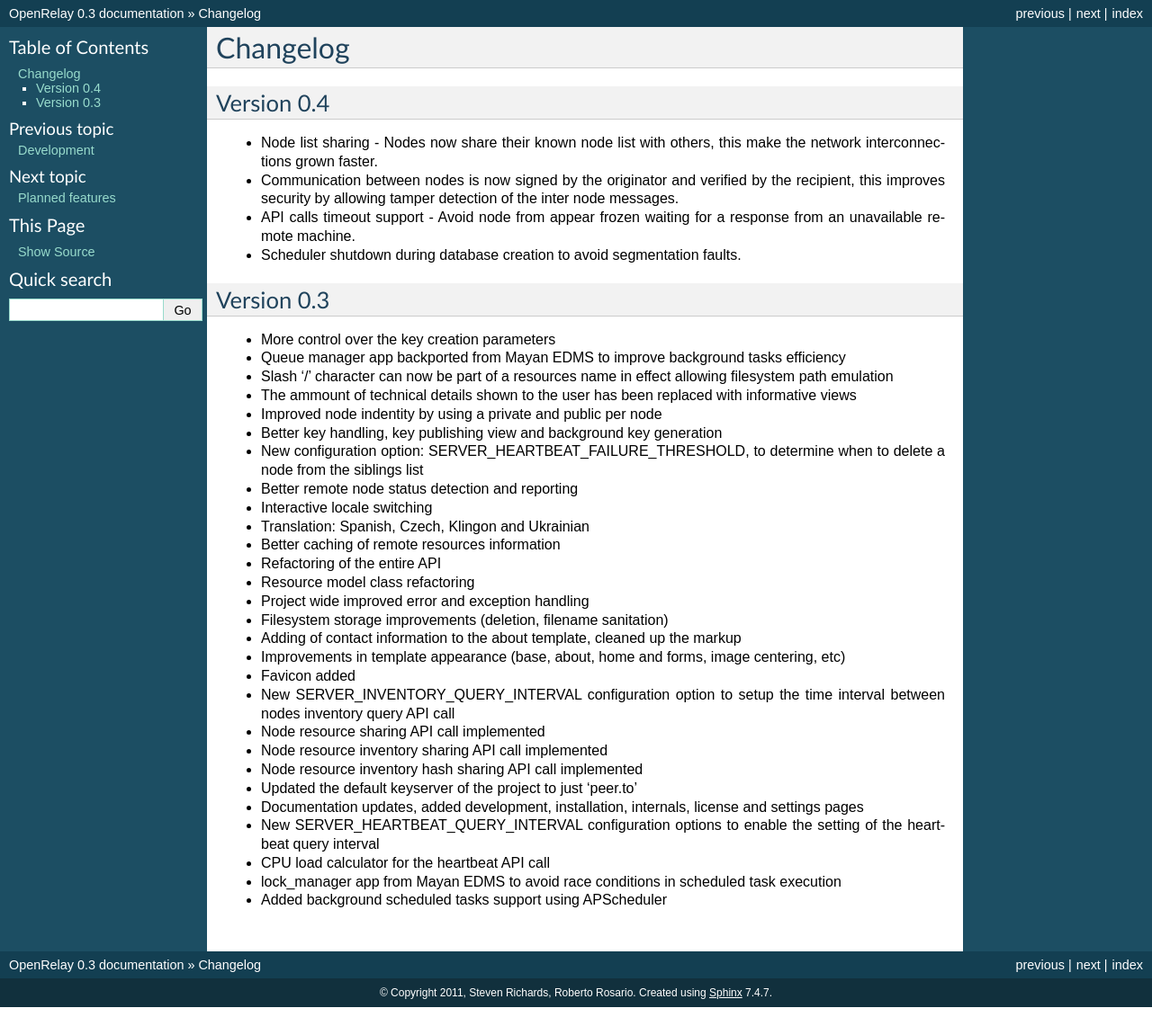
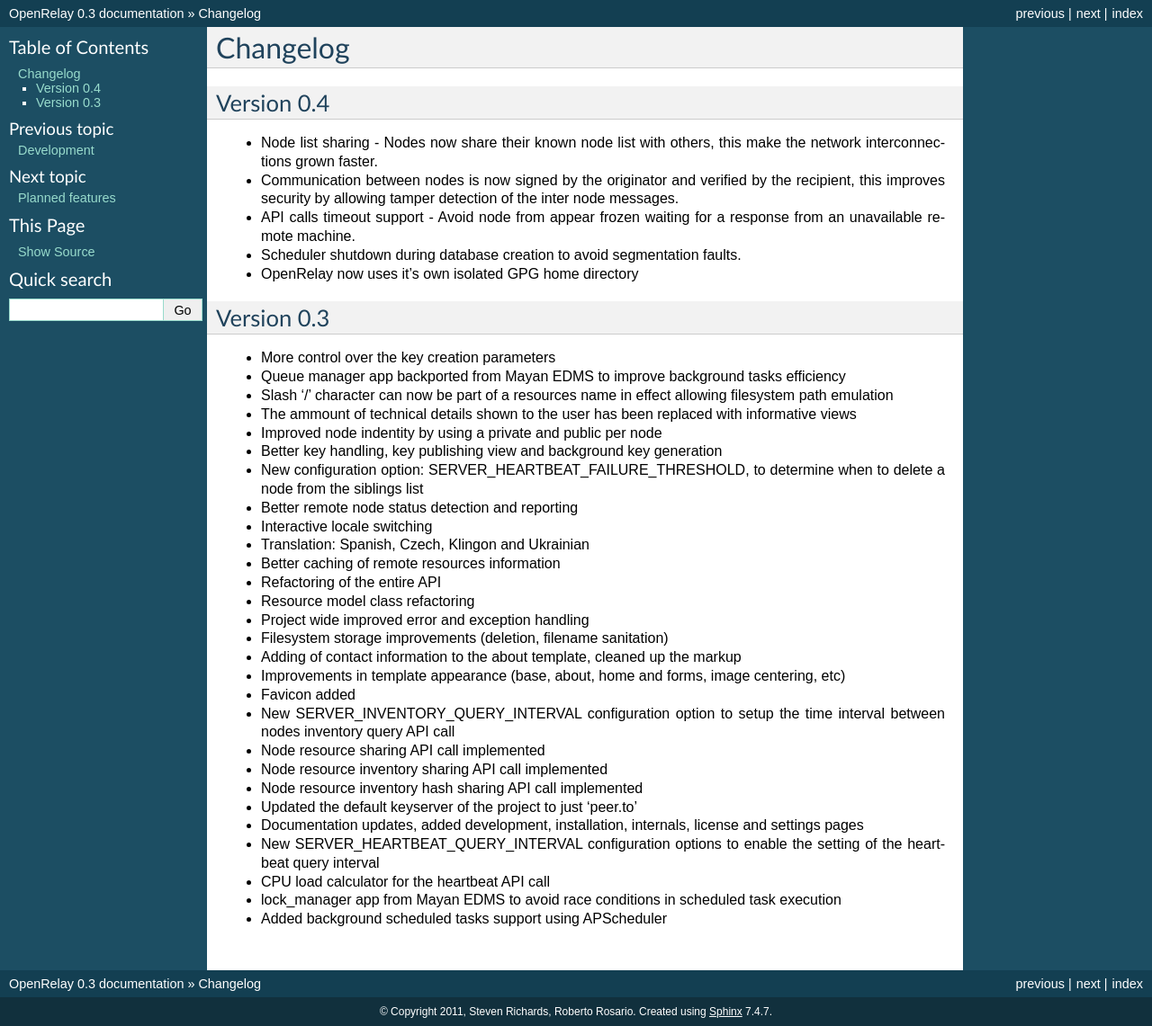
Before and after one commit to srri-zz/OpenRelay, a Sphinx documentation site: the page built from docs/changelog.rst, in a window 1280 px wide. Shown: the whole page at 90% size. Built offline with Sphinx 7.4.7, drawn with Linux system fonts in a browser that asks for light colours; before the commit the page ends 1120 px from its top, so only the background shows below that.

Commit message:
Update changelog

```diff
--- a/docs/changelog.rst
+++ b/docs/changelog.rst
@@ -12,6 +12,7 @@
 * API calls timeout support - Avoid node from appear frozen waiting for
   a response from an unavailable remote machine.
 * Scheduler shutdown during database creation to avoid segmentation faults.
+* OpenRelay now uses it's own isolated GPG home directory
 
 
 Version 0.3
```
